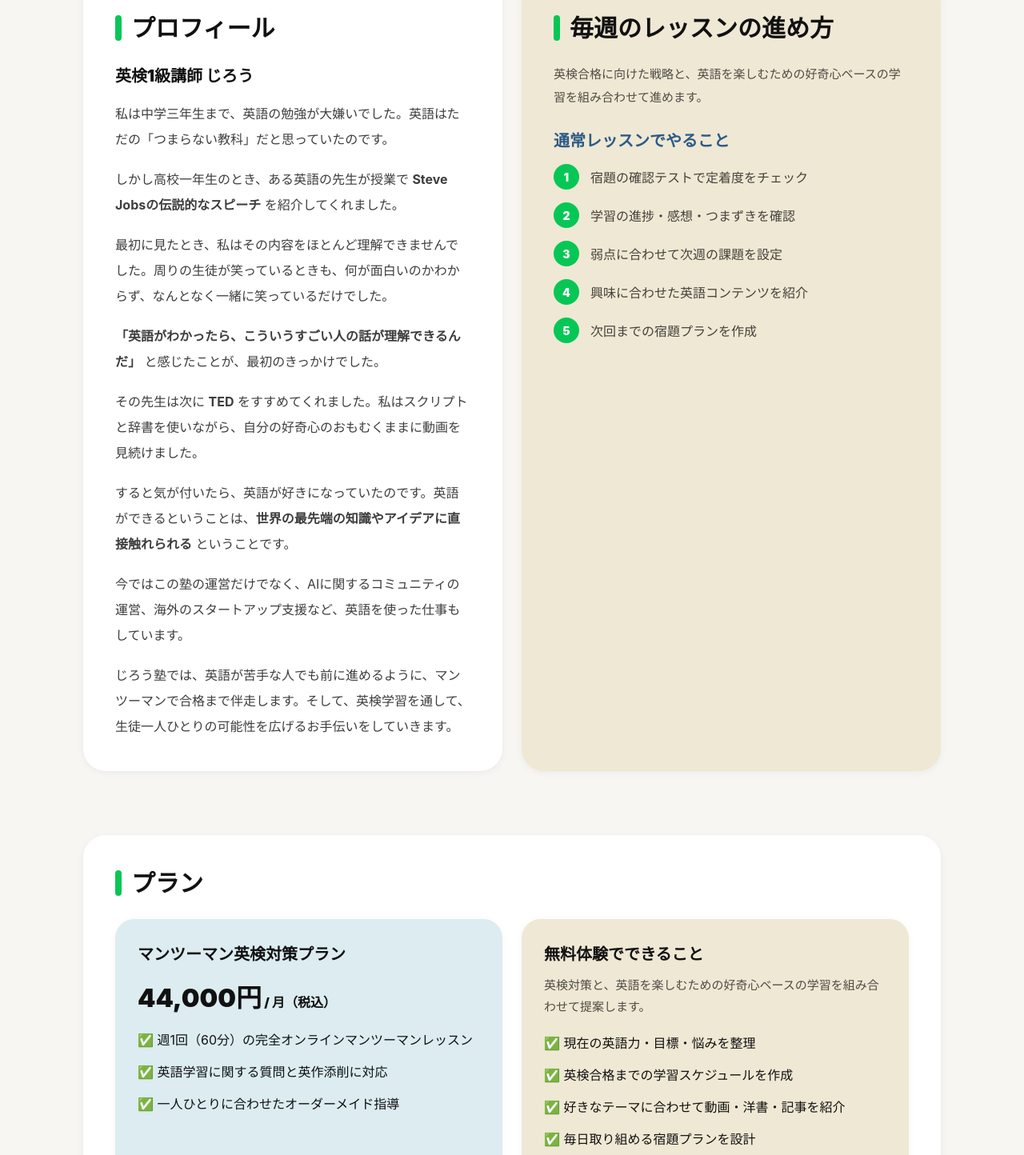
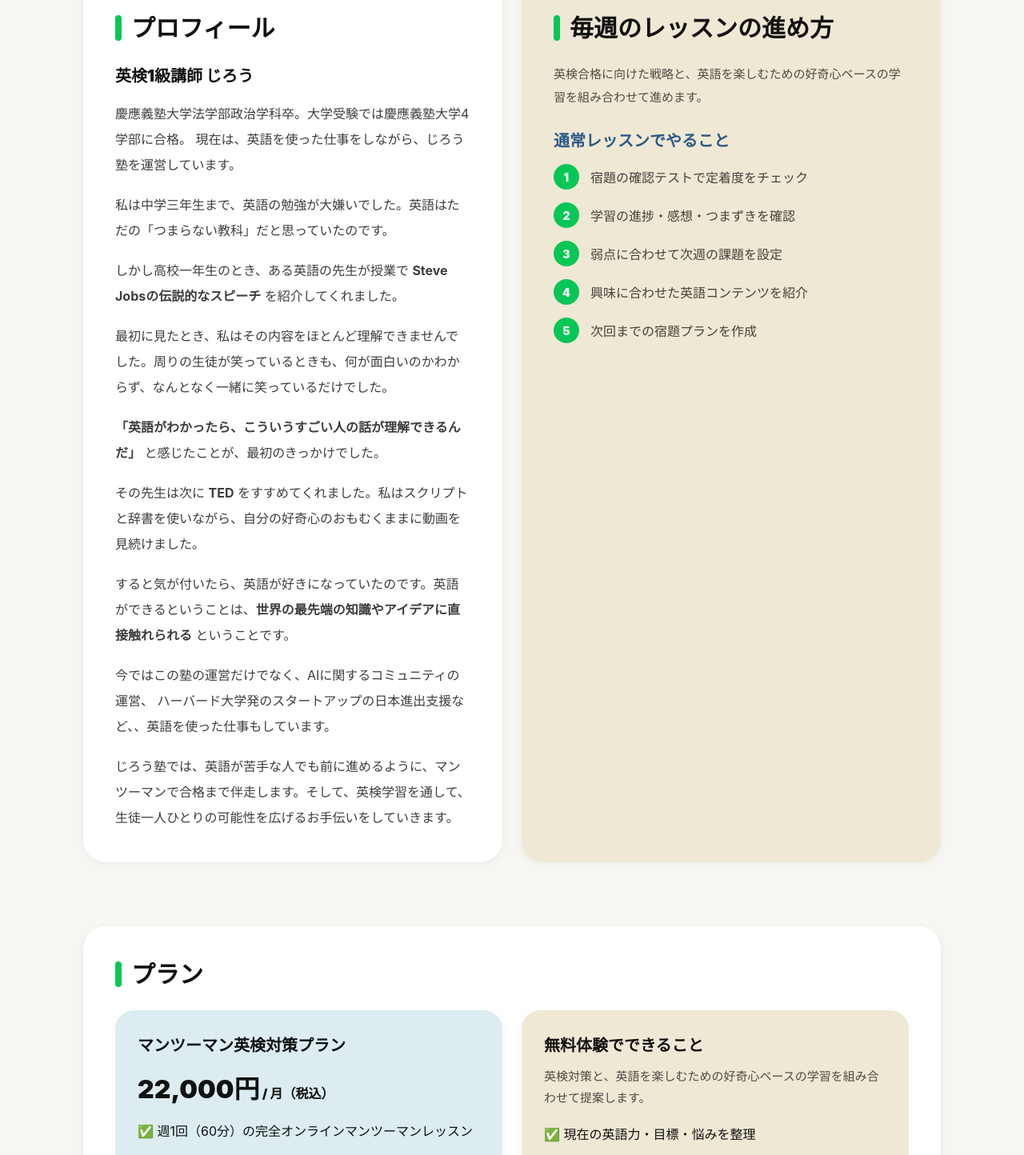
Before and after one commit to jiroishigami/jiro-juku-site, a Next.js app: page / in a window 1280 px wide. Shown: the part 2360-3804 px from the top of the page at 80% size. Built offline with nearby package versions, Linux system fonts and the light colour scheme.

Commit message:
update profile and price

```diff
--- a/app/page.tsx
+++ b/app/page.tsx
@@ -272,13 +272,17 @@ export default function JiroJukuLP() {
               <div className="section-title"><div className="bar" /><h2>プロフィール</h2></div>
               <h3>英検1級講師 じろう</h3>
               <div className="profile-text">
+                <p>
+    慶應義塾大学法学部政治学科卒。大学受験では慶應義塾大学4学部に合格。
+    現在は、英語を使った仕事をしながら、じろう塾を運営しています。
+               </p>
                 <p>私は中学三年生まで、英語の勉強が大嫌いでした。英語はただの「つまらない教科」だと思っていたのです。</p>
                 <p>しかし高校一年生のとき、ある英語の先生が授業で <strong>Steve Jobsの伝説的なスピーチ</strong> を紹介してくれました。</p>
                 <p>最初に見たとき、私はその内容をほとんど理解できませんでした。周りの生徒が笑っているときも、何が面白いのかわからず、なんとなく一緒に笑っているだけでした。</p>
                 <p><strong>「英語がわかったら、こういうすごい人の話が理解できるんだ」</strong> と感じたことが、最初のきっかけでした。</p>
                 <p>その先生は次に <strong>TED</strong> をすすめてくれました。私はスクリプトと辞書を使いながら、自分の好奇心のおもむくままに動画を見続けました。</p>
                 <p>すると気が付いたら、英語が好きになっていたのです。英語ができるということは、<strong>世界の最先端の知識やアイデアに直接触れられる</strong> ということです。</p>
-                <p>今ではこの塾の運営だけでなく、AIに関するコミュニティの運営、海外のスタートアップ支援など、英語を使った仕事もしています。</p>
+                <p>今ではこの塾の運営だけでなく、AIに関するコミュニティの運営、 ハーバード大学発のスタートアップの日本進出支援など、、英語を使った仕事もしています。</p>
                 <p>じろう塾では、英語が苦手な人でも前に進めるように、マンツーマンで合格まで伴走します。そして、英検学習を通して、生徒一人ひとりの可能性を広げるお手伝いをしていきます。</p>
               </div>
             </div>
@@ -298,7 +302,7 @@ export default function JiroJukuLP() {
               <div className="plan-grid">
                 <div className="mini-card blue-box">
                   <h3>マンツーマン英検対策プラン</h3>
-                  <p className="price">44,000円<span> / 月（税込）</span></p>
+                  <p className="price">22,000円<span> / 月（税込）</span></p>
                   <ul>
                     <li>✅ 週1回（60分）の完全オンラインマンツーマンレッスン</li>
                     <li>✅ 英語学習に関する質問と英作添削に対応</li>
```
